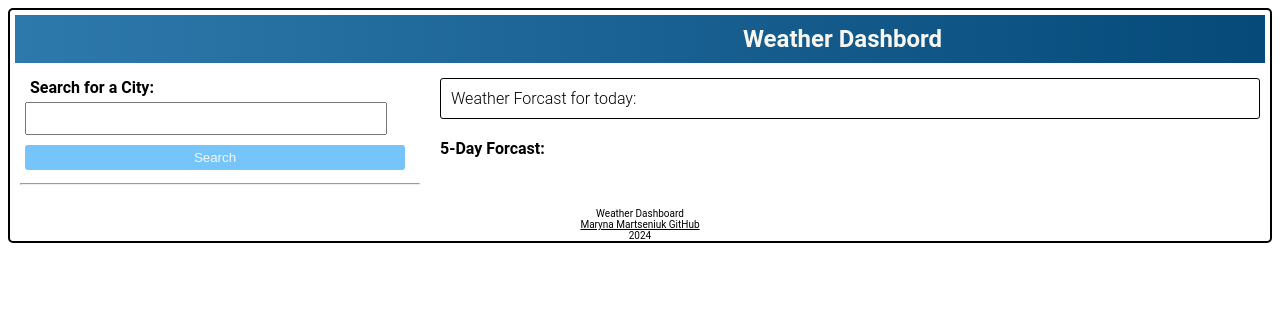
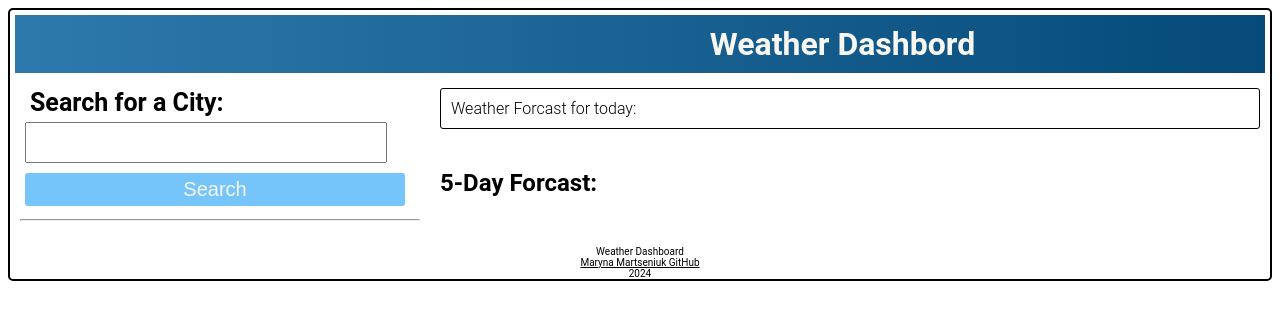
Before and after one commit to MarynaMartseniuk/Weather-Dashboard-ch06, a plain HTML site: page index.html in a window 1280 px wide. Drawn offline with nearby package versions, Linux system fonts and the light colour scheme.

Commit message:
make font-sze bigger

```diff
--- a/index.html
+++ b/index.html
@@ -21,7 +21,7 @@
     <main>
         <div id="dashbord">
             <div id="title">
-                <h2>Weather Dashbord</h2>
+                <h1>Weather Dashbord</h1>
             </div>
             <div id="display">
                 <div id="city">
@@ -40,7 +40,7 @@
                         <div>Weather Forcast for today:</div>
                     </div>
                     <div id="weather-five">
-                        <div>5-Day Forcast:</div><br>
+                        <h2>5-Day Forcast:</h2><br>
                         <div id="weather-five-display"></div>
                     </div>
                 </div>
--- a/script.js
+++ b/script.js
@@ -219,6 +219,7 @@ searchBtn.addEventListener('click', function (event) {
                 cityTitle.style.marginTop = '5px';
                 cityTitle.style.padding = '5px';
                 cityTitle.style.width = '100%';
+                cityTitle.style.fontSize = '20px';
 
                 // source chatGPT
                 // 1. const textContent = paragraph.textContent;
--- a/style.css
+++ b/style.css
@@ -15,7 +15,7 @@ body {
     font-style: normal;
 }
 
-h2 {
+h1 {
     width: 66%;
     margin: 0;
     padding: 10px;
@@ -33,10 +33,12 @@ p {
 
 label {
     margin: 10px;
+    font-size: 25px;
 }
 
 input {
     padding: 7px;
+    font-size: 20px;
 }
 
 button {
@@ -47,6 +49,7 @@ button {
     width: 95%;
     padding: 5px;
     margin: 5px;
+    font-size: 20px;
 }
 
 footer {
```
